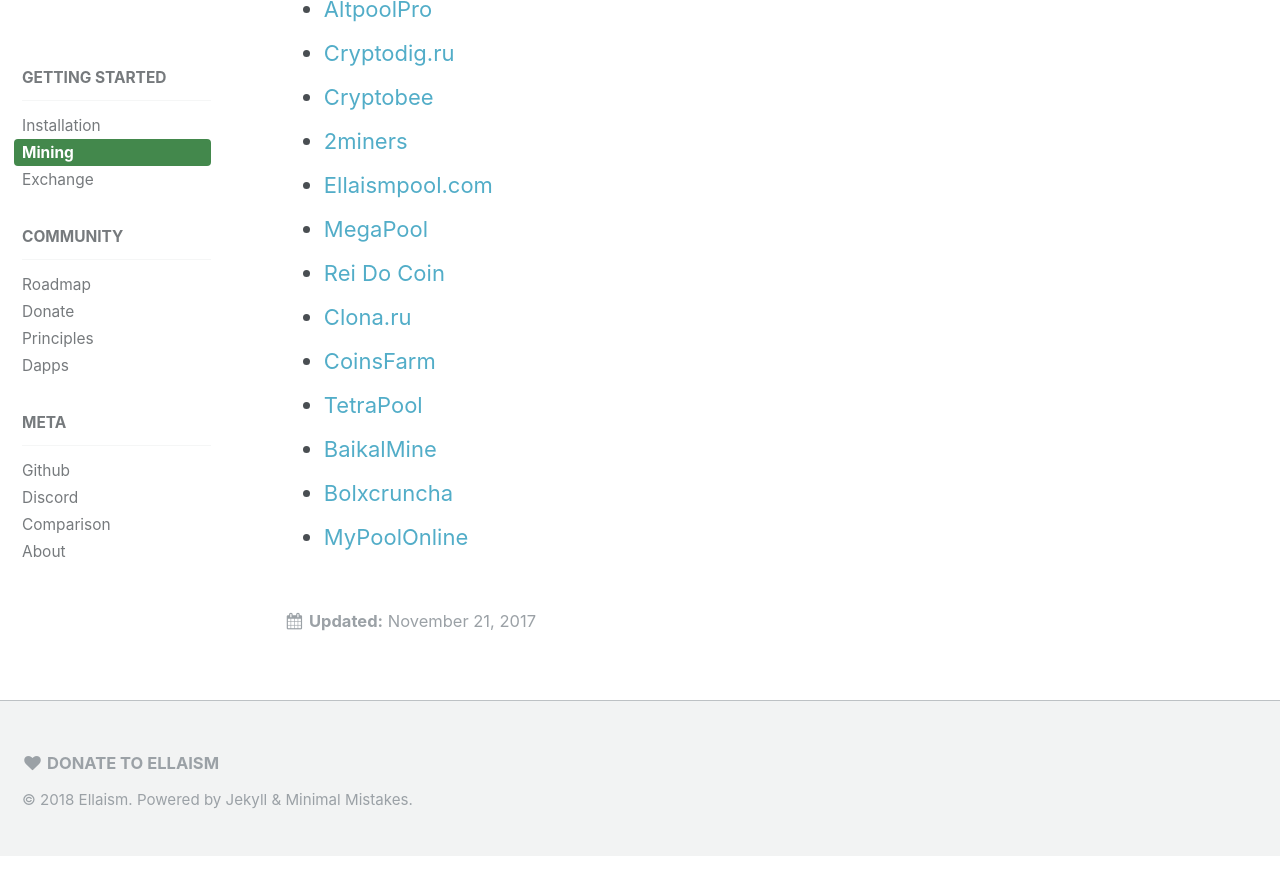
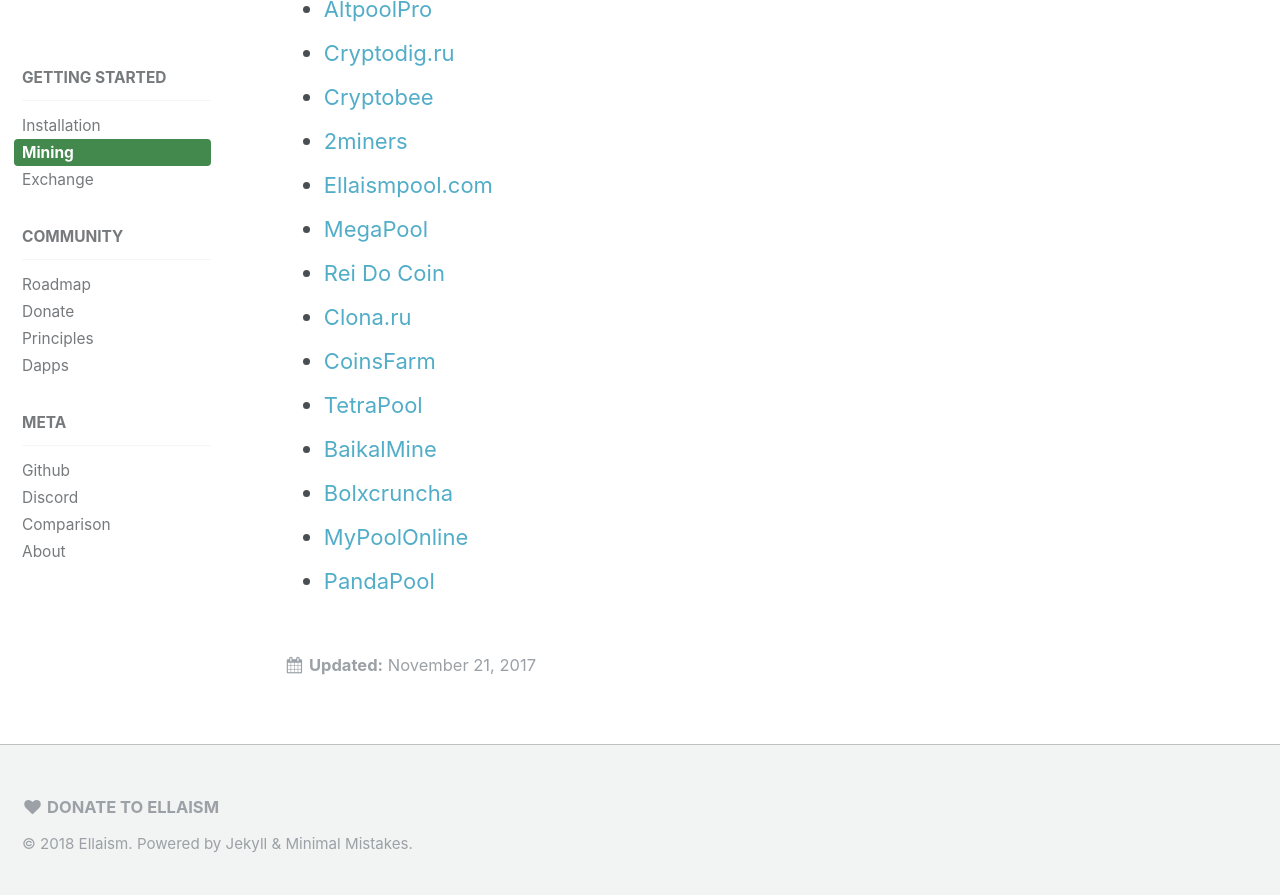
Before and after one commit to ellaism/ellaism.org, a Jekyll site: the page built from _docs/mining.md, in a window 1280 px wide and 900 px high, scrolled down 2180 px. Shown: the top 895 px of the window. Built offline with Jekyll 4.4.1, drawn with Linux system fonts in a browser that asks for light colours; before the commit the page ends 3036 px from its top, so only the background shows below that.

Commit message:
Add PandaPool

```diff
--- a/_docs/mining.md
+++ b/_docs/mining.md
@@ -71,3 +71,4 @@
 * [BaikalMine](http://ell.baikalmine.com)
 * [Bolxcruncha](http://ella.bloxcruncha.io)
 * [MyPoolOnline](https://ella.mypool.online)
+* [PandaPool](https://pandapool.io/info/howtostart/ethash/19)
```
